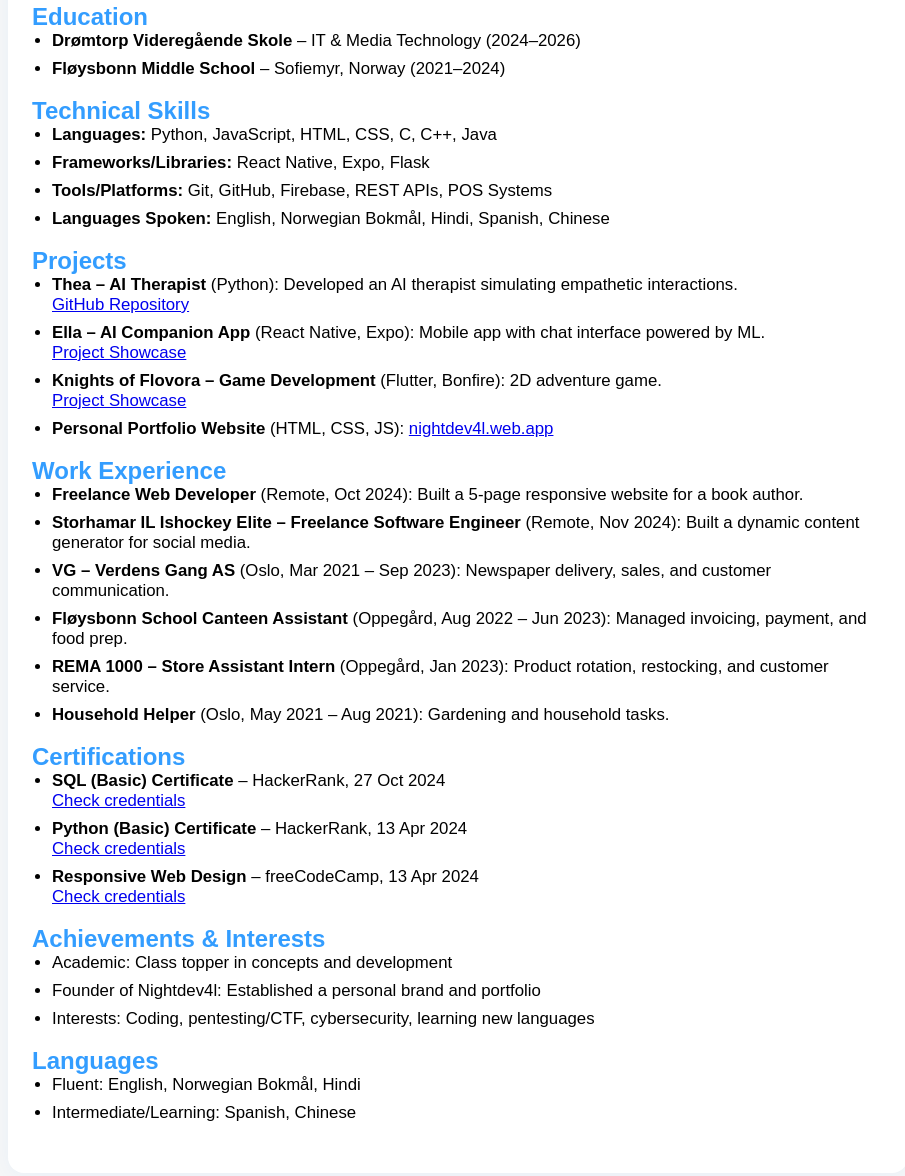
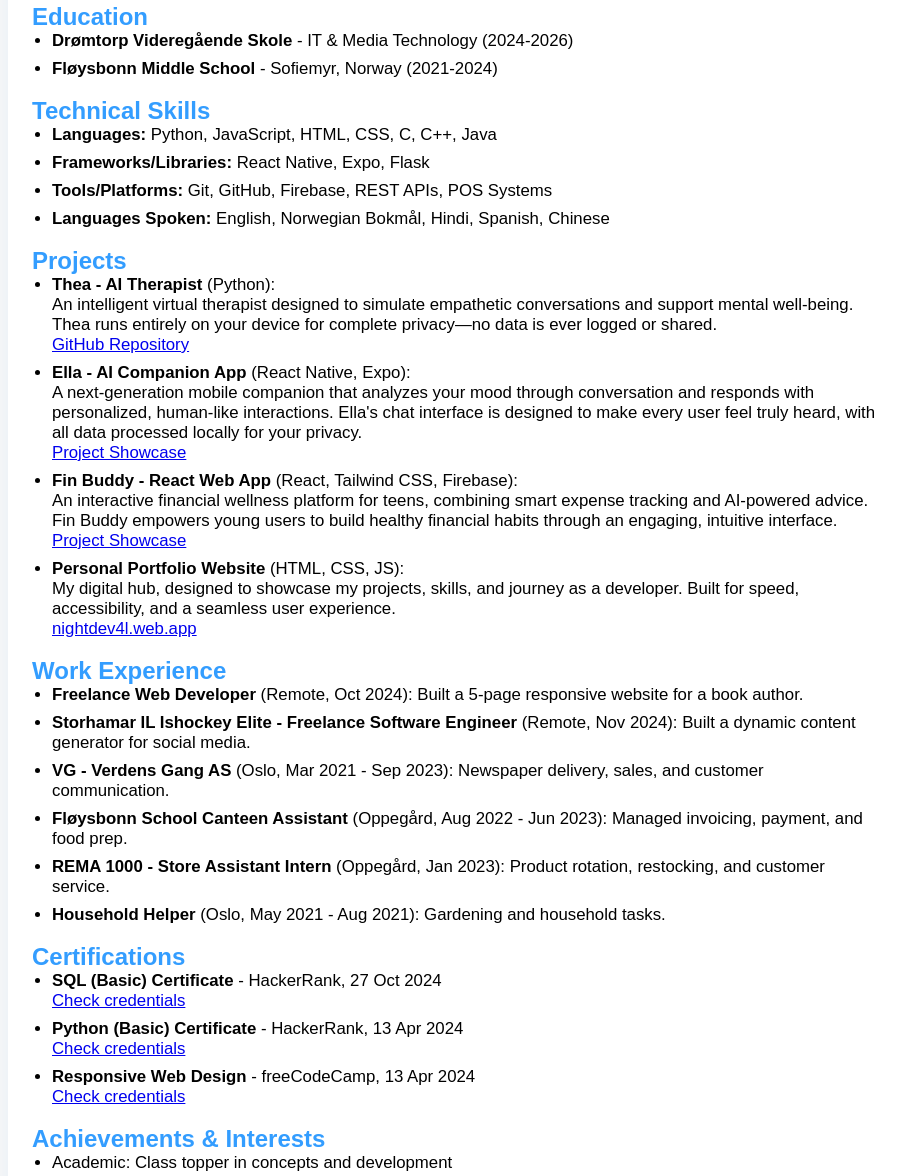
Before and after one commit to shviam-2018/website, a plain HTML site: page public/external links/about-me.html in a window 1280 px wide. Shown: the part 660-1836 px from the top of the page, without its empty margins (182-1087 px from the left). Drawn offline with Linux system fonts and the light colour scheme.

Commit message:
Update about-me.html
Removed Unicode / special character

Enhanced the project description(s)

```diff
--- a/public/external links/about-me.html
+++ b/public/external links/about-me.html
@@ -1,6 +1,5 @@
 <!DOCTYPE html>
 <html lang="en">
-
 <head>
   <link rel="stylesheet" href="style/AB.css">
   <meta charset="UTF-8">
@@ -54,8 +53,8 @@
         </p>
         <h2>Education</h2>
         <ul>
-          <li><strong>Drømtorp Videregående Skole</strong> – IT & Media Technology (2024–2026)</li>
-          <li><strong>Fløysbonn Middle School</strong> – Sofiemyr, Norway (2021–2024)</li>
+          <li><strong>Drømtorp Videregående Skole</strong> - IT & Media Technology (2024-2026)</li>
+          <li><strong>Fløysbonn Middle School</strong> - Sofiemyr, Norway (2021-2024)</li>
         </ul>
         <h2>Technical Skills</h2>
         <ul>
@@ -67,19 +66,24 @@
         <h2>Projects</h2>
         <ul>
           <li>
-            <strong>Thea – AI Therapist</strong> (Python): Developed an AI therapist simulating empathetic interactions.<br>
-            <a href="https://github.com/shviam-2018/thea-ai-therapist" target="_blank">GitHub Repository</a>
+            <strong>Thea - AI Therapist</strong> (Python):<br>
+            An intelligent virtual therapist designed to simulate empathetic conversations and support mental well-being. Thea runs entirely on your device for complete privacy—no data is ever logged or shared.<br>
+            <a href="https://github.com/shviam-2018/Thea" target="_blank">GitHub Repository</a>
           </li>
           <li>
-            <strong>Ella – AI Companion App</strong> (React Native, Expo): Mobile app with chat interface powered by ML.<br>
+            <strong>Ella - AI Companion App</strong> (React Native, Expo):<br>
+            A next-generation mobile companion that analyzes your mood through conversation and responds with personalized, human-like interactions. Ella's chat interface is designed to make every user feel truly heard, with all data processed locally for your privacy.<br>
+            <a href="https://github.com/shviam-2018/Ella" target="_blank">Project Showcase</a>
+          </li>
+          <li>
+            <strong>Fin Buddy - React Web App</strong> (React, Tailwind CSS, Firebase):<br>
+            An interactive financial wellness platform for teens, combining smart expense tracking and AI-powered advice. Fin Buddy empowers young users to build healthy financial habits through an engaging, intuitive interface.<br>
             <a href="#" target="_blank">Project Showcase</a>
           </li>
           <li>
-            <strong>Knights of Flovora – Game Development</strong> (Flutter, Bonfire): 2D adventure game.<br>
-            <a href="#" target="_blank">Project Showcase</a>
-          </li>
-          <li>
-            <strong>Personal Portfolio Website</strong> (HTML, CSS, JS): <a href="https://nightdev4l.web.app" target="_blank">nightdev4l.web.app</a>
+            <strong>Personal Portfolio Website</strong> (HTML, CSS, JS):<br>
+            My digital hub, designed to showcase my projects, skills, and journey as a developer. Built for speed, accessibility, and a seamless user experience.<br>
+            <a href="https://nightdev4l.web.app" target="_blank">nightdev4l.web.app</a>
           </li>
         </ul>
         <h2>Work Experience</h2>
@@ -88,33 +92,33 @@
             <strong>Freelance Web Developer</strong> (Remote, Oct 2024): Built a 5-page responsive website for a book author.
           </li>
           <li>
-            <strong>Storhamar IL Ishockey Elite – Freelance Software Engineer</strong> (Remote, Nov 2024): Built a dynamic content generator for social media.
+            <strong>Storhamar IL Ishockey Elite - Freelance Software Engineer</strong> (Remote, Nov 2024): Built a dynamic content generator for social media.
           </li>
           <li>
-            <strong>VG – Verdens Gang AS</strong> (Oslo, Mar 2021 – Sep 2023): Newspaper delivery, sales, and customer communication.
+            <strong>VG - Verdens Gang AS</strong> (Oslo, Mar 2021 - Sep 2023): Newspaper delivery, sales, and customer communication.
           </li>
           <li>
-            <strong>Fløysbonn School Canteen Assistant</strong> (Oppegård, Aug 2022 – Jun 2023): Managed invoicing, payment, and food prep.
+            <strong>Fløysbonn School Canteen Assistant</strong> (Oppegård, Aug 2022 - Jun 2023): Managed invoicing, payment, and food prep.
           </li>
           <li>
-            <strong>REMA 1000 – Store Assistant Intern</strong> (Oppegård, Jan 2023): Product rotation, restocking, and customer service.
+            <strong>REMA 1000 - Store Assistant Intern</strong> (Oppegård, Jan 2023): Product rotation, restocking, and customer service.
           </li>
           <li>
-            <strong>Household Helper</strong> (Oslo, May 2021 – Aug 2021): Gardening and household tasks.
+            <strong>Household Helper</strong> (Oslo, May 2021 - Aug 2021): Gardening and household tasks.
           </li>
         </ul>
         <h2>Certifications</h2>
         <ul>
           <li>
-            <strong>SQL (Basic) Certificate</strong> – HackerRank, 27 Oct 2024<br>
+            <strong>SQL (Basic) Certificate</strong> - HackerRank, 27 Oct 2024<br>
             <a href="https://www.hackerrank.com/certificates/ce09d823ea18" target="_blank">Check credentials</a>
           </li>
           <li>
-            <strong>Python (Basic) Certificate</strong> – HackerRank, 13 Apr 2024<br>
+            <strong>Python (Basic) Certificate</strong> - HackerRank, 13 Apr 2024<br>
             <a href="https://www.hackerrank.com/certificates/452e92020662" target="_blank">Check credentials</a>
           </li>
           <li>
-            <strong>Responsive Web Design</strong> – freeCodeCamp, 13 Apr 2024<br>
+            <strong>Responsive Web Design</strong> - freeCodeCamp, 13 Apr 2024<br>
             <a href="https://www.freecodecamp.org/certification/nightdev4l/responsive-web-design" target="_blank">Check credentials</a>
           </li>
         </ul>
@@ -175,5 +179,4 @@
     </div>
   </footer>
 </body>
-
 </html>
```
